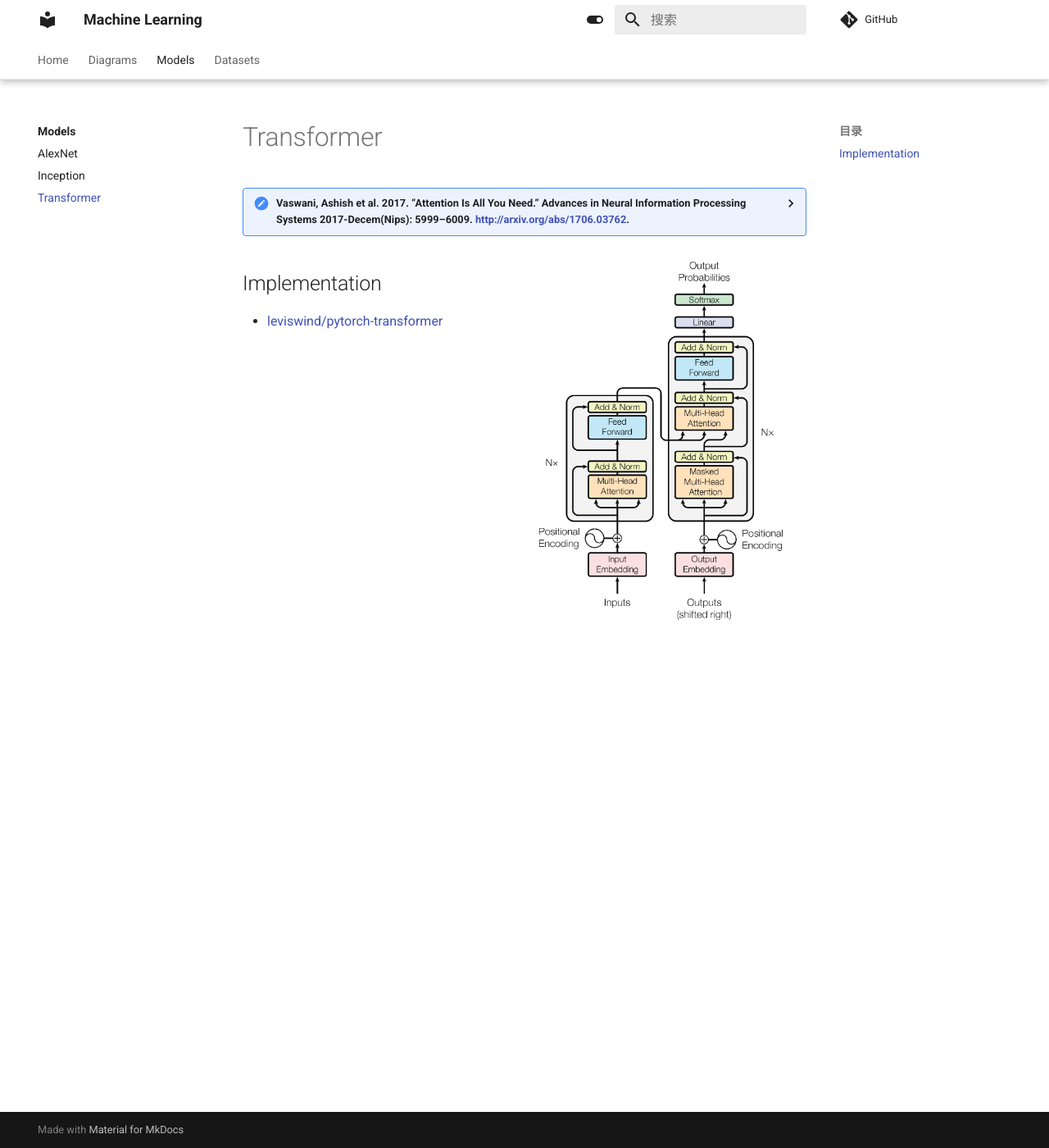
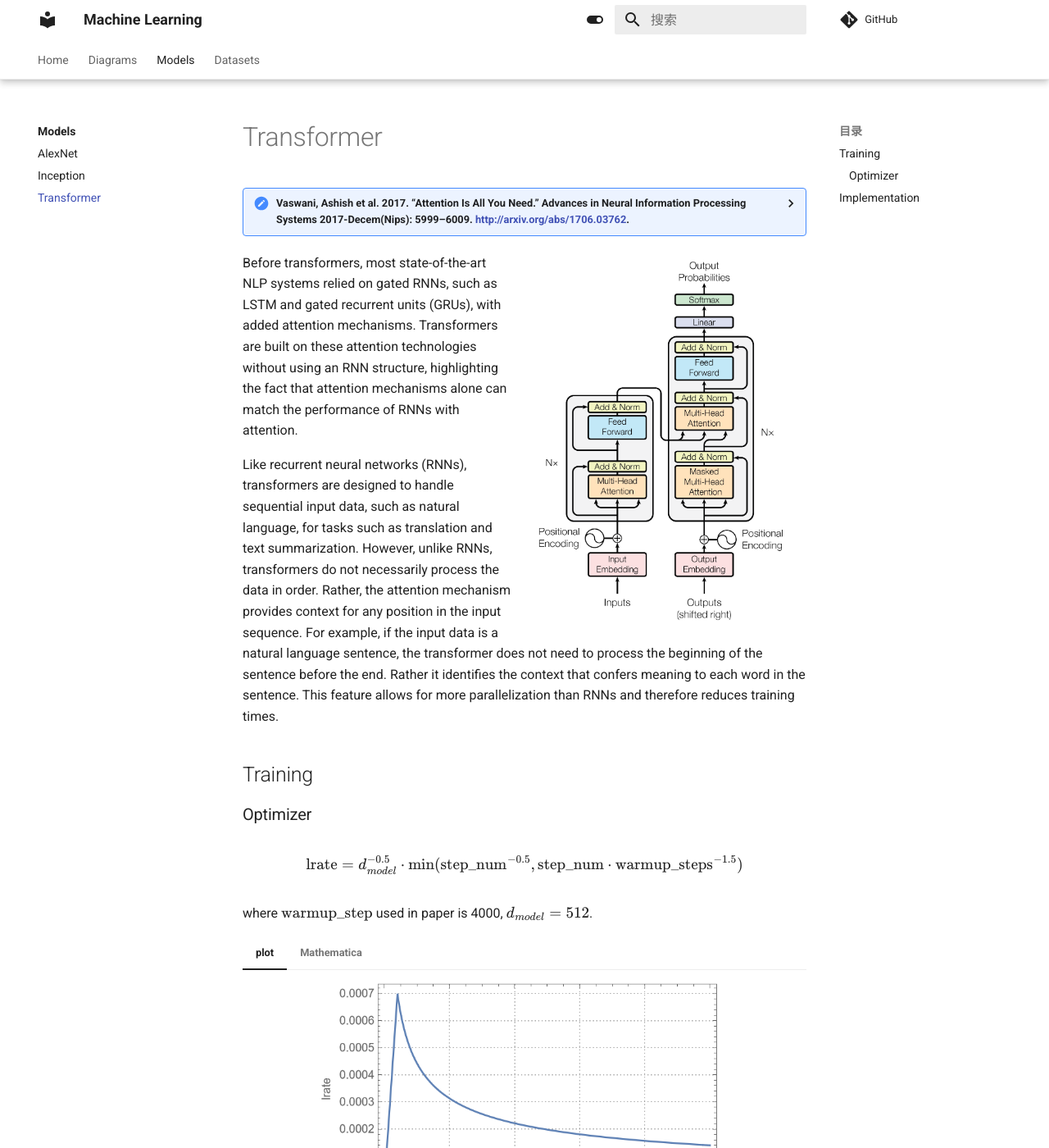
Before and after one commit to kyzjnbk/kyzjnbk-ml, an MkDocs documentation site: the page built from docs/model/transformer.md, in a window 1280 px wide and 1400 px high. Shown: the whole window at 82% size. Built offline with MkDocs 1.6.1 and Material for MkDocs 9.7.7, drawn with Linux system fonts in a browser that asks for light colours; comment, search, counter and statistics services are not loaded.

Commit message:
update transformer.md

````diff
--- a/docs/model/transformer.md
+++ b/docs/model/transformer.md
@@ -5,6 +5,34 @@
 
 ![model architecture](transformer.asserts/model_arch.png){align=right width="50%"}
 
+Before transformers, most state-of-the-art NLP systems relied on gated RNNs, such as LSTM and gated recurrent units (GRUs), with added attention mechanisms. Transformers are built on these attention technologies without using an RNN structure, highlighting the fact that attention mechanisms alone can match the performance of RNNs with attention.
+
+Like recurrent neural networks (RNNs), transformers are designed to handle sequential input data, such as natural language, for tasks such as translation and text summarization. However, unlike RNNs, transformers do not necessarily process the data in order. Rather, the attention mechanism provides context for any position in the input sequence. For example, if the input data is a natural language sentence, the transformer does not need to process the beginning of the sentence before the end. Rather it identifies the context that confers meaning to each word in the sentence. This feature allows for more parallelization than RNNs and therefore reduces training times.
+
+## Training
+
+### Optimizer
+
+
+$$
+\text{lrate} = d_{model}^{-0.5} \cdot \min (\text{step_num}^{-0.5}, \text{step_num}\cdot\text{warmup_steps}^{-1.5})
+$$
+
+where $\text{warmup_step}$ used in paper is 4000, $d_{model} = 512$.
+
+=== "plot"
+    <span style="display:block; text-align: center;">
+    ![](transformer.asserts/lrate.png){width="500px"}
+    </span>
+
+=== "Mathematica"
+    ```mathematica
+    Module[{dModel = 512, warmupSteps = 4000},
+        Plot[dModel^-0.5 Min[stepNum^-0.5, stepNum warmupSteps^-1.5], {stepNum, 0, 10^5},
+            PlotRange -> All, PlotTheme -> "Detailed", FrameLabel -> {"step_num", "lrate"}]
+    ]
+    ```
+
 
 ## Implementation
 
````
Also changed, not shown: docs/model/transformer.asserts/lrate.png (added).
